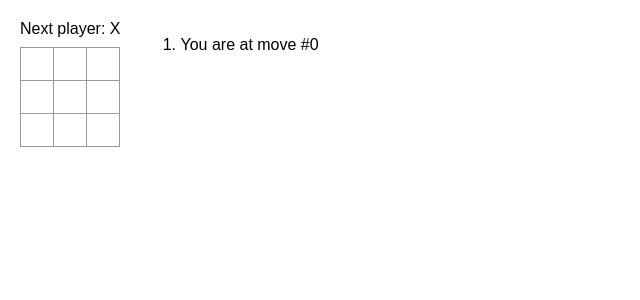
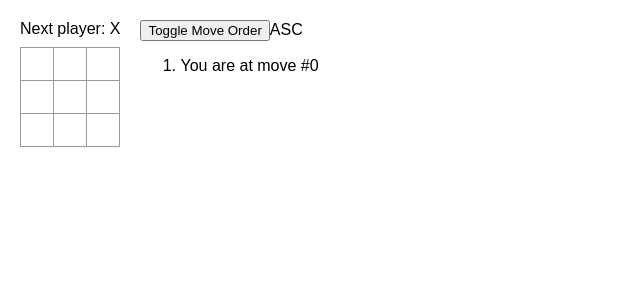
Before and after one commit to marques-j-robinson/tic-tac-toe, a React (Create React App) app: page / in a window 1280 px wide. Shown: the top 300 px of the page, without its empty margins (0-640 px from the left). Built offline with nearby package versions, Linux system fonts and the light colour scheme.

Commit message:
Add toggle for showing move list in ASC or DESC

```diff
--- a/src/App.js
+++ b/src/App.js
@@ -47,6 +47,7 @@ function Board({ xIsNext, squares, onPlay }) {
 export default function Game() {
   const [history, setHistory] = useState([Array(9).fill(null)])
   const [currentMove, setCurrentMove] = useState(0)
+  const [moveOrder, setMoveOrder] = useState(true)
   const xIsNext = currentMove % 2 === 0
   const currentSquares = history[currentMove]
 
@@ -58,6 +59,10 @@ export default function Game() {
 
   function jumpTo(nextMove) {
     setCurrentMove(nextMove)
+  }
+
+  function toggleMoveOrder() {
+    setMoveOrder(!moveOrder)
   }
 
   const moves = history.map((squares, move) => {
@@ -82,7 +87,11 @@ export default function Game() {
         <Board xIsNext={xIsNext} squares={currentSquares} onPlay={handlePlay} />
       </div>
       <div className="game-info">
-        <ol>{moves}</ol>
+        <div>
+          <button onClick={toggleMoveOrder}>Toggle Move Order</button>
+          <span>{moveOrder?'ASC':'DESC'}</span>
+        </div>
+        <ol>{moveOrder?moves:moves.reverse()}</ol>
       </div>
     </div>
   )
```
